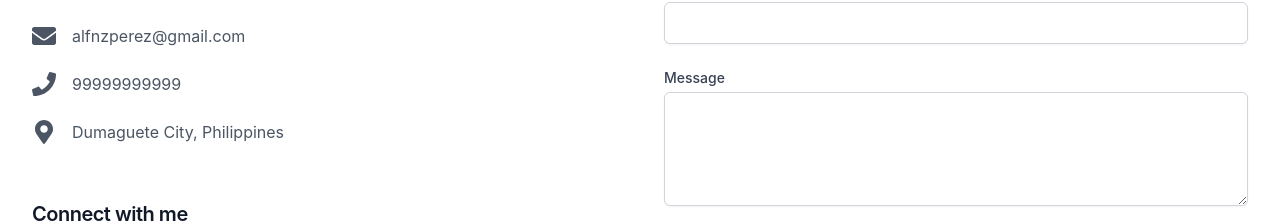
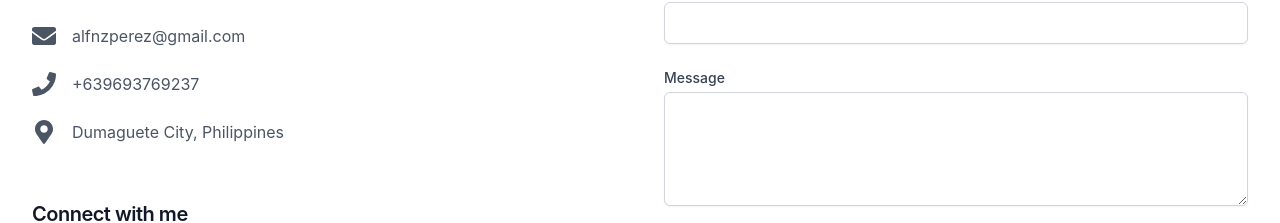
Before and after one commit to TacoTues1/PortFolio, a React (Create React App) app: page / in a window 1280 px wide. Shown: the part 3366-3589 px from the top of the page. Built offline with nearby package versions, Linux system fonts and the light colour scheme; no server answers.

Commit message:
ädd number

```diff
--- a/src/components/sections/Contact.jsx
+++ b/src/components/sections/Contact.jsx
@@ -113,7 +113,7 @@ const Contact = () => {
     },
     {
       icon: FaPhone,
-      text: '99999999999',
+      text: '+639693769237',
       link: '',
     },
     {
```
